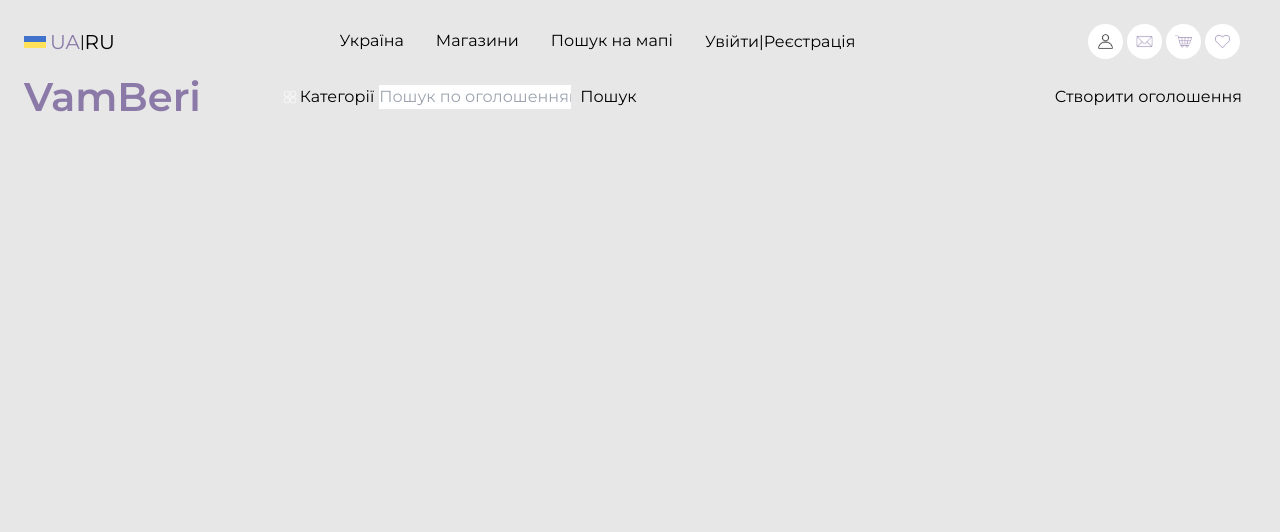
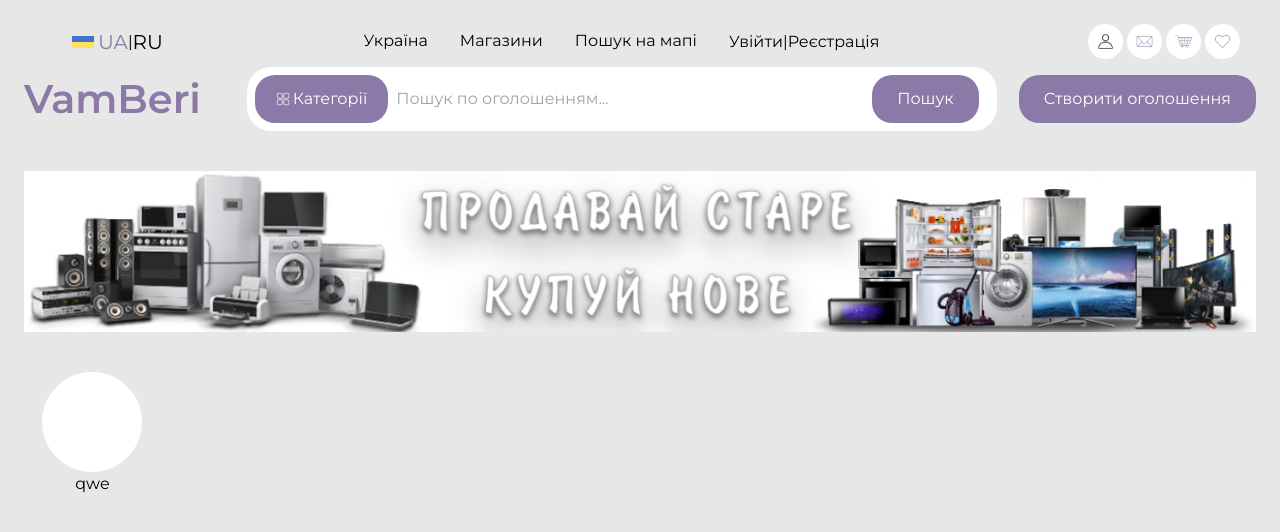
Before and after one commit to ArniLollipop/Arni-Edil, a Vue app: page /#/ in a window 1280 px wide. Shown: the top 532 px of the page. Built offline with nearby package versions, Linux system fonts and the light colour scheme.

Commit message:
Loops for in home

```diff
--- a/src/App.vue
+++ b/src/App.vue
@@ -1,20 +1,21 @@
 <template>
   <div id = "App" class = " px-6">
     <Head></Head>
-    <div>
+    <main>
       <router-view/>
-    </div>
+    </main>
   </div>
 </template>
 
 <script>
-import Head from './components/Head.vue'
-export default {
-  name : 'app',
-  components:{
-    Head
+  import Head from './components/Head.vue'
+  export default {
+    name : 'app',
+    components:{
+      Head
+    },
   }
-}
+
 </script>
 
 <style>
--- a/src/components/Head.vue
+++ b/src/components/Head.vue
@@ -1,6 +1,6 @@
 <template>
   <header class = "pt-6 md:pt-[15px]">
-    <div class = "flex items-center justify-between">
+    <div class = "flex items-center justify-between pl-12">
       <div class = "flex items-center justify-center">
         <img src="@/img/ukraine.png" alt="" class = "mr-1 w-[22px] h-[12px]">
         <button class="text-accent hover:opacity-75 text-xl">UA</button>
@@ -8,7 +8,7 @@
         <button class="hover:opacity-75 text-xl">RU</button>
       </div>
       <div>
-        <nav class="flex items-center gap-20 xl:gap-8 lg:gap-2 flex-wrap md:hidden">
+        <nav class="flex items-center gap-[90px] xl:gap-8 lg:gap-2 flex-wrap md:hidden">
           <a class="border-b border-accent border-opacity-0 hover:border-opacity-100 hover:text-accent" href="#"><span>Україна</span></a>
           <a class="border-b border-accent border-opacity-0 hover:border-opacity-100 hover:text-accent" href="#">Магазини</a>
           <a class="border-b border-accent border-opacity-0 hover:border-opacity-100 hover:text-accent" href="#">Пошук на мапі</a>
@@ -34,10 +34,10 @@
         </a>
       </nav>
     </div>
-    <div class="flex justify-between items-center pt-2 gap-2 md:mt-[50px]">
+    <div class="flex justify-between items-center pt-2 md:mt-[50px]">
       <div class="text-accent font-semibold text-[40px] lg:text-2xl md:hidden">VamBeri</div>
-      <div class="flex max-w-[750px] grow md:gap-2 sm:max-w-[258px] sm:mx-auto md:max-w-none">
-        <button class="category-button button inline-flex items-center px-[21px] translate-x-4 z-[11] md:hidden">
+      <div class="flex max-w-[750px] ml-6 grow md:gap-2 sm:max-w-[258px] sm:mx-auto md:max-w-none w-[750px] bg-white py-2 pl-2 rounded-3xl">
+        <button class="inline-flex items-center px-[21px] z-[11] md:hidden bg-accent py-3 rounded-[20px] text-white">
           <img class="mr-[3px]" src="@/img/category.svg" alt="category select">
           Категорії
         </button>
@@ -46,11 +46,11 @@
           <path stroke-linecap="round" stroke-linejoin="round"
             d="M21 21l-5.197-5.197m0 0A7.5 7.5 0 105.196 5.196a7.5 7.5 0 0010.607 10.607z" />
         </svg>
-        <input class="header-input" type="text" placeholder="Пошук по оголошенням..." onfocus="this.placeholder = ''"
+        <input class="w-[500px] max-w-[500px] focus:outline-none px-2" type="text" placeholder="Пошук по оголошенням..." onfocus="this.placeholder = ''"
           onblur="this.placeholder = 'Пошук по оголошенням...'">
-        <button class="button px-[25px] z-[11] -translate-x-4 md:-translate-x-10 sm:hidden">Пошук</button>
+        <button class="px-[25px] z-[11] -translate-x-4 md:-translate-x-10 sm:hidden bg-accent rounded-[20px] text-white">Пошук</button>
       </div>
-      <button class="button px-[14px] md:hidden">Створити оголошення</button>
+      <button class="px-[25px] md:hidden bg-accent rounded-[20px] text-white py-3">Створити оголошення</button>
     </div>
   </header>
 </template>
--- a/src/pages/Home.vue
+++ b/src/pages/Home.vue
@@ -1,11 +1,22 @@
 <template>
-  <header class = "h-40 w-full">
-
-  </header>
+  <section class = "mt-10">
+    <img src="@/img/Баннер.png" alt="" class = "w-full">
+    <div class = "grid grid-cols-9 mt-10">
+      <div class = "mx-auto text-center">
+        <div class = "w-[100px] h-[100px] bg-white rounded-full rec">
+        </div>
+        <div v-for="rec in recomendation">{{ rec }}</div>
+      </div>
+    </div>
+  </section>
 </template>
 
 <script>
   export default{
-
+    data(){
+      return {
+        recomendation:['qwe']
+      }
+    }
   }
 </script>
--- a/src/router.js
+++ b/src/router.js
@@ -5,7 +5,7 @@ import About from './pages/About.vue'
 export default createRouter({
   history: createWebHashHistory(),
   routes: [
-    {path: '/', component: Home , alias: '/'},
+    {path: '/', component: Home},
     {path: '/about', component: About},
   ]
 })
```
Also changed, not shown: src/img/Баннер.png (added), src/main.js (line endings or trailing spaces).
